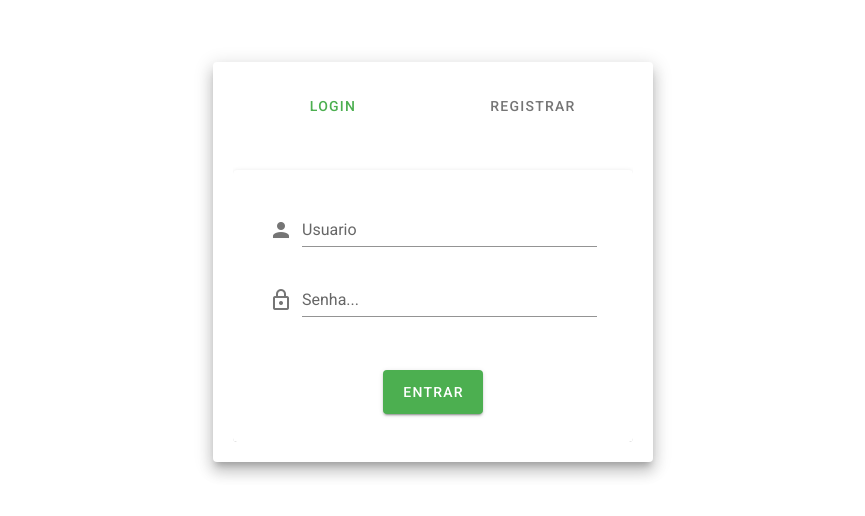
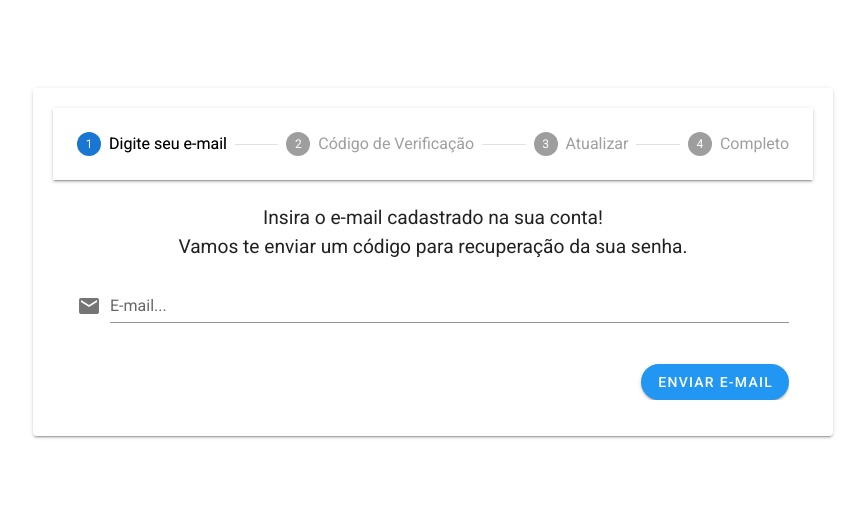
Before and after one commit to lucastellesv/LibraryFront, a Vue app: page /auth/forgot-password in a window 1280 px wide. Before the commit this address led to /auth. Shown: the part 150-666 px from the top of the page, without its empty margins (207-1072 px from the left). Built offline with nearby package versions, Linux system fonts and the light colour scheme.

Commit message:
forgot password functionality

```diff
--- a/src/router.js
+++ b/src/router.js
@@ -42,8 +42,6 @@ const route = new Router({
 route.beforeEach((to, from, next) => {
   let Token = localStorage.getItem("token");
   let ExpiresToken = localStorage.getItem("expires");
-  console.log(localStorage.getItem("token"))
-  console.log(ExpiresToken)
 
   if(to.meta.requiresAuth){
     if(Token){
--- a/src/store/index.js
+++ b/src/store/index.js
@@ -24,7 +24,6 @@ export default new Vuex.Store({
     SET_CURRENT_TOKEN(state, payload) {
       localStorage.removeItem("token");
       localStorage.setItem("token", payload);
-      console.log(localStorage.getItem("token"))
       let d = new Date("2021-12-17T03:24:00").toUTCString();
       document.cookie = "access_token=" + payload + ";" + d + ";path=/";
       state.token = payload;
--- /dev/null
+++ b/src/views/pages/Auth/ForgotPassword.vue
@@ -0,0 +1,241 @@
+<template>
+  <v-container id="auth" class="fill-height justify-center">
+    <v-stepper v-model="step" class="pa-5" style="width: 800px">
+      <v-stepper-header>
+        <v-stepper-step :complete="step > 1" step="1">
+          Digite seu e-mail
+        </v-stepper-step>
+
+        <v-divider></v-divider>
+
+        <v-stepper-step :complete="step > 2" step="2">
+          Código de Verificação
+        </v-stepper-step>
+
+        <v-divider></v-divider>
+
+        <v-stepper-step :complete="step > 3" step="3">
+          Atualizar
+        </v-stepper-step>
+
+        <v-divider></v-divider>
+
+        <v-stepper-step :complete="step > 4" step="4">
+          Completo
+        </v-stepper-step>
+      </v-stepper-header>
+
+      <v-stepper-items>
+        <v-stepper-content step="1">
+          <v-slide-y-transition appear>
+            <p class="text-center" style="font-size: 1.2rem">
+              Insira o e-mail cadastrado na sua conta!
+              <br />
+              Vamos te enviar um código para recuperação da sua senha.
+            </p>
+          </v-slide-y-transition>
+
+          <v-slide-y-transition appear>
+            <v-form ref="form" v-model="valid" lazy-validation>
+              <v-text-field
+                v-model="email"
+                :rules="emailRules"
+                color="info"
+                label="E-mail..."
+                prepend-icon="mdi-email"
+                required
+              />
+            </v-form>
+          </v-slide-y-transition>
+
+          <div class="text-right mt-5">
+            <v-btn
+              color="info"
+              rounded
+              @click="sendEmail"
+              :loading="loading"
+              :disabled="!valid"
+            >
+              Enviar e-mail
+            </v-btn>
+          </div>
+        </v-stepper-content>
+
+        <v-stepper-content step="2">
+          <v-slide-y-transition appear>
+            <p class="text-center" style="font-size: 1.2rem">
+              Insira o código de recuperação que enviamos para o seu E-mail.
+            </p>
+          </v-slide-y-transition>
+
+          <v-slide-y-transition appear>
+            <v-form ref="secondForm" lazy-validation>
+              <v-text-field
+                @keydown.space.prevent
+                color="#197DFF"
+                :rules="[(v) => !!v || 'Pin requerido']"
+                label="Código"
+                v-model="pin"
+                prepend-icon="mdi-account"
+              />
+            </v-form>
+          </v-slide-y-transition>
+
+          <div class="text-right mt-5">
+            <v-btn color="info" rounded @click="validatePin" :loading="loading">
+              Validar
+            </v-btn>
+          </div>
+        </v-stepper-content>
+
+        <v-stepper-content step="3">
+          <v-form ref="thirdForm">
+            <v-text-field
+              v-model="newPassword"
+              :rules="[
+                (v) =>
+                  v.length > 5 || 'A senha deve ter no mínimo 5 caracteres',
+              ]"
+              type="password"
+              label="Nova Senha"
+              required
+            ></v-text-field>
+
+            <v-text-field
+              v-model="confirmPassword"
+              :rules="[(v) => v == newPassword || 'As senhas não batem']"
+              label="Confirme a Senha"
+              type="password"
+              required
+            ></v-text-field>
+          </v-form>
+
+          <div class="text-right mt-5">
+            <v-btn color="info" rounded @click="update" :loading="loading">
+              Atualizar
+            </v-btn>
+          </div>
+        </v-stepper-content>
+
+        <v-stepper-content step="4">
+          <p class="text-center" style="font-size: 1.2rem">
+            Sua senha foi atualizada com sucesso!
+          </p>
+
+          <div class="text-center mt-5">
+            <v-btn color="info" rounded @click="toLogin" :loading="loading">
+              Ir para Login
+            </v-btn>
+          </div>
+        </v-stepper-content>
+      </v-stepper-items>
+    </v-stepper>
+  </v-container>
+</template>
+
+<style scoped>
+#auth {
+  display: flex;
+  align-items: center;
+  justify-content: center;
+
+
+  max-width: unset;
+  height: 100vh;
+}
+</style>
+
+<script>
+import api from "../../../services/api";
+
+export default {
+  name: "Login",
+
+  components: {},
+
+  data: () => ({
+    step: 1,
+    loading: false,
+    error: false,
+    valid: false,
+    pin: "",
+    newPassword: "",
+    confirmPassword: "",
+    userId: "",
+    email: "",
+    emailRules: [
+      (v) => !!v || "E-mail requerido",
+      (v) => /.+@.+\..+/.test(v) || "E-mail inválido",
+    ],
+    password: "",
+    passwordRules: [(v) => !!v || "Senha requerida"],
+  }),
+
+  methods: {
+    sendEmail() {
+      if (this.$refs.form.validate()) {
+        this.loading = true;
+
+        const user = {
+          Email: this.email,
+        };
+        api
+          .post("https://localhost:44310/User/forgot-password", user)
+          .then((response) => {
+            this.userId = response.data.userId;
+            console.log(response)
+            this.loading = false;
+            this.step++;
+          })
+          .catch(() => {
+            this.loading = false;
+          });
+      }
+    },
+
+    validatePin() {
+      if (this.$refs.secondForm.validate()) {
+        this.loading = true;
+
+        const data = { Code: parseInt(this.pin), UserId: this.userId };
+
+        api
+          .post("https://localhost:44310/User/forgot-password/validate", data)
+          .then(() => {
+            this.loading = false;
+            this.step++;
+          })
+          .catch(() => {
+            this.loading = false;
+          });
+      }
+    },
+
+    update() {
+      if (this.$refs.thirdForm.validate()) {
+        this.loading = true;
+
+        const data = {
+          UserId: this.userId,
+          NewPassword: this.newPassword,
+          Code: parseInt(this.pin),
+        };
+        console.log(this.userId)
+        api
+          .post("https://localhost:44310/User/forgot-password/reset", data)
+          .then(() => {
+            this.loading = false;
+            this.step++;
+          })
+          .catch(() => {
+            this.loading = false;
+          });
+      }
+    },
+
+    toLogin() {
+      this.$router.push("/");
+    },
+  },
+};
+</script>
--- a/src/views/pages/Auth/Login.vue
+++ b/src/views/pages/Auth/Login.vue
@@ -32,7 +32,9 @@
                 type="password"
               />
             </v-form>
-
+            <a @click="$router.push({ name: 'ForgotPassword' })">
+              <p>Esqueci minha senha</p>
+            </a>
             <v-btn
               :disabled="!valid"
               large
@@ -109,7 +111,6 @@ export default {
             localStorage.setItem("user", user);
             this.$router.push("/home");
             this.loading = false;
-            console.log(result)
 
           })
           .catch(() => {
--- a/src/views/pages/Auth/Register.vue
+++ b/src/views/pages/Auth/Register.vue
@@ -22,6 +22,10 @@
               <v-text-field
                 v-model="currentUser.email"
                 @keydown.enter="register"
+                :rules="[
+                  (v) => !!v || 'E-mail requerido',
+                  (v) => /.+@.+\..+/.test(v) || 'E-mail inválido',
+                ]"
                 color="primary"
                 label="Email..."
                 prepend-icon="mdi-account"
@@ -95,9 +99,9 @@ export default {
   props: {
     user: Object,
   },
-  created(){
+  created() {
     if (this.user) {
-      this.currentUser = this.user
+      this.currentUser = this.user;
     }
   },
 
@@ -134,7 +138,7 @@ export default {
       await api.post("https://localhost:44310/User/register", user).then(() => {
         this.loading = false;
         this.snackbarSucess = true;
-        this.$emit('toLogin');
+        this.$emit("toLogin");
       });
     },
   },
--- a/src/views/pages/Auth/routes.js
+++ b/src/views/pages/Auth/routes.js
@@ -1,4 +1,5 @@
 import Auth from "./Auth.vue";
+import ForgotPassword from './ForgotPassword.vue'
 
 const AuthRoutes = {
   component: () => import("../../External/Layout.vue"),
@@ -11,6 +12,15 @@ const AuthRoutes = {
         requiresAuth: false,
       },
     },
+    {
+    path: "forgot-password",
+    name: "ForgotPassword",
+    component: ForgotPassword,
+    meta: {
+      requiresAuth: false,
+    }
+    },
+
     { path: "*", redirect: "/auth" },
   ],
 };
```
